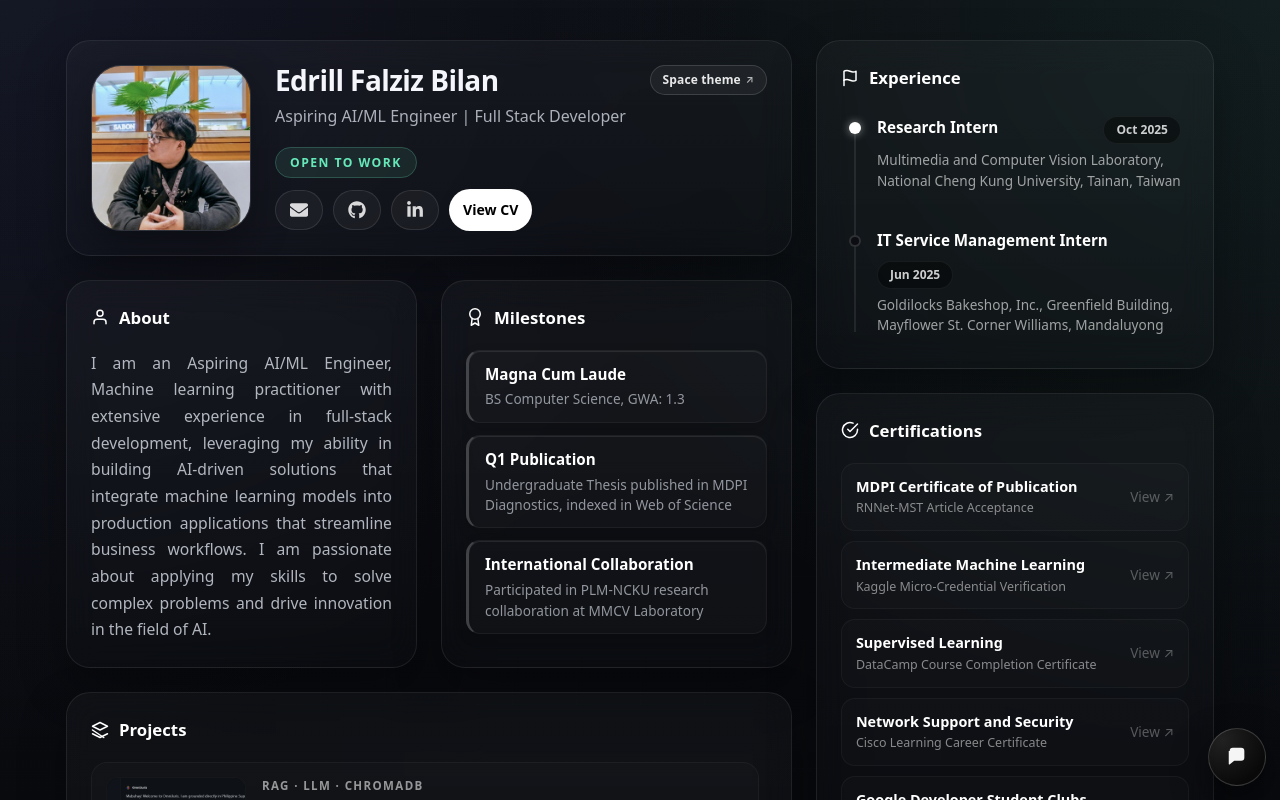
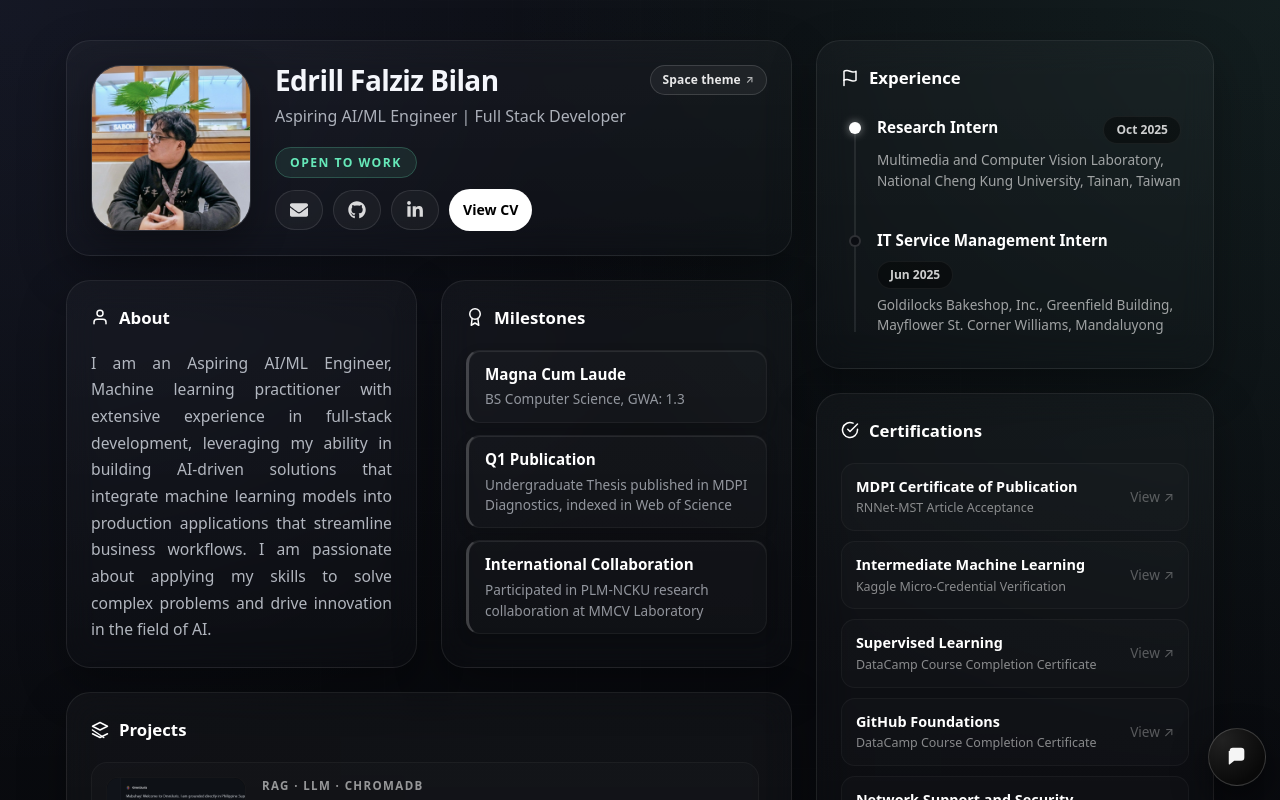
Before and after one commit to PyroJayxX/PortfolioV2, a React (Vite) app: page / in a window 1280 px wide. Shown: the top 800 px of the page. Built offline with nearby package versions, Linux system fonts and the light colour scheme.

Commit message:
added cert

```diff
--- a/src/data/portfolioData.js
+++ b/src/data/portfolioData.js
@@ -130,6 +130,11 @@ export const CERTIFICATES = [
     mockup: '/cert_supervised.png'
   },
   {
+    title: 'GitHub Foundations',
+    sub: 'DataCamp Course Completion Certificate',
+    mockup: '/cert_github.png'
+  },
+  {
     title: 'Network Support and Security',
     sub: 'Cisco Learning Career Certificate',
     mockup: '/cert_security.png'
```
Also changed, not shown: public/cert_github.png (added).
